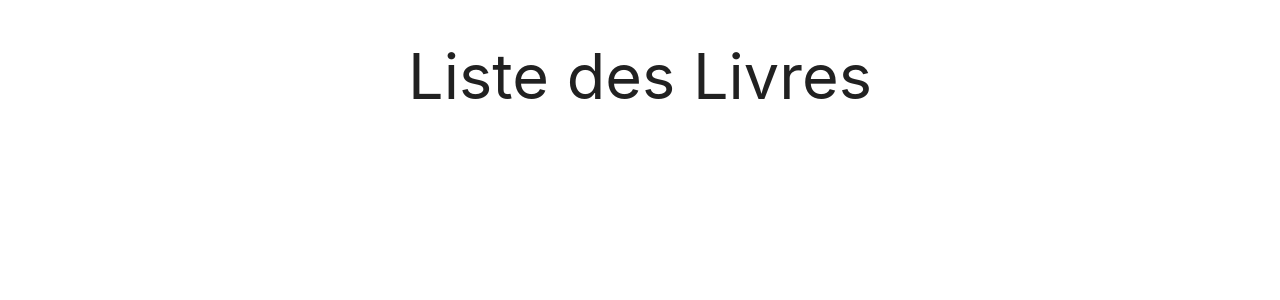
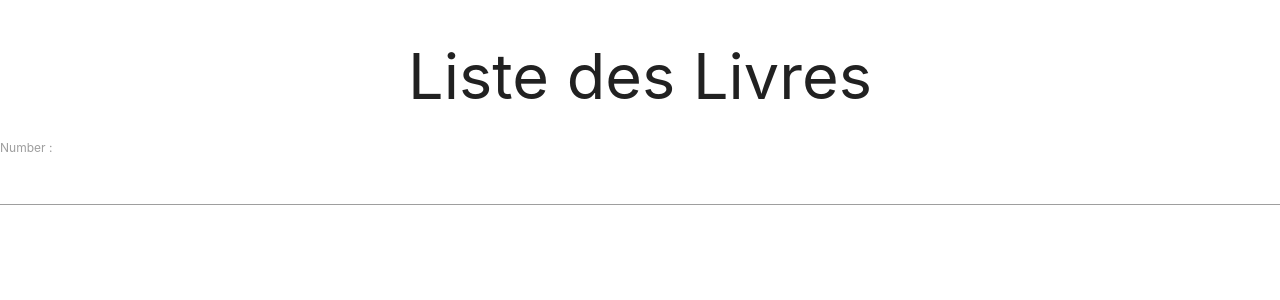
Before and after one commit to DialloAbdou/ng-ToDo-app, an Angular app in the folder ng-Books-app/: page / in a window 1280 px wide. Shown: the top 300 px of the page. Built offline with nearby package versions, Linux system fonts and the light colour scheme.

Commit message:
ajout des events

```diff
--- a/ng-Books-app/src/app/app.component.html
+++ b/ng-Books-app/src/app/app.component.html
@@ -1 +1,13 @@
-<h1 class="center">{{title}} </h1>
+<!DOCTYPE html>
+<html>
+    <head>
+        <meta charset="utf-8"/>
+        <title>Liste des Livres</title>
+    </head>
+    <body>
+        <h1 class="center">{{title}} </h1>
+        <label>Number :</label>
+        <input type="number"(click)="selectBook($event)"/>
+
+    </body>
+</html>
--- a/ng-Books-app/src/app/app.component.ts
+++ b/ng-Books-app/src/app/app.component.ts
@@ -11,12 +11,12 @@ export class AppComponent implements OnInit {
   listLivres:Book[] = BOOKS
 
   ngOnInit(): void {
-    console.log(this.listLivres)
-    this.selectBook(this.listLivres[0])
+    console.log(this.listLivres) //affiche le tableau
   }
 
-  selectBook(book: Book){
-    console.log(` le nom du Livre est : ${book.Name}`)
+  selectBook(event:MouseEvent){
+    const index:number= +(event.target as HTMLInputElement).value
+    console.log(` le nom du Livre est : ${this.listLivres[index].Name}`)
   }
 
 }
```
